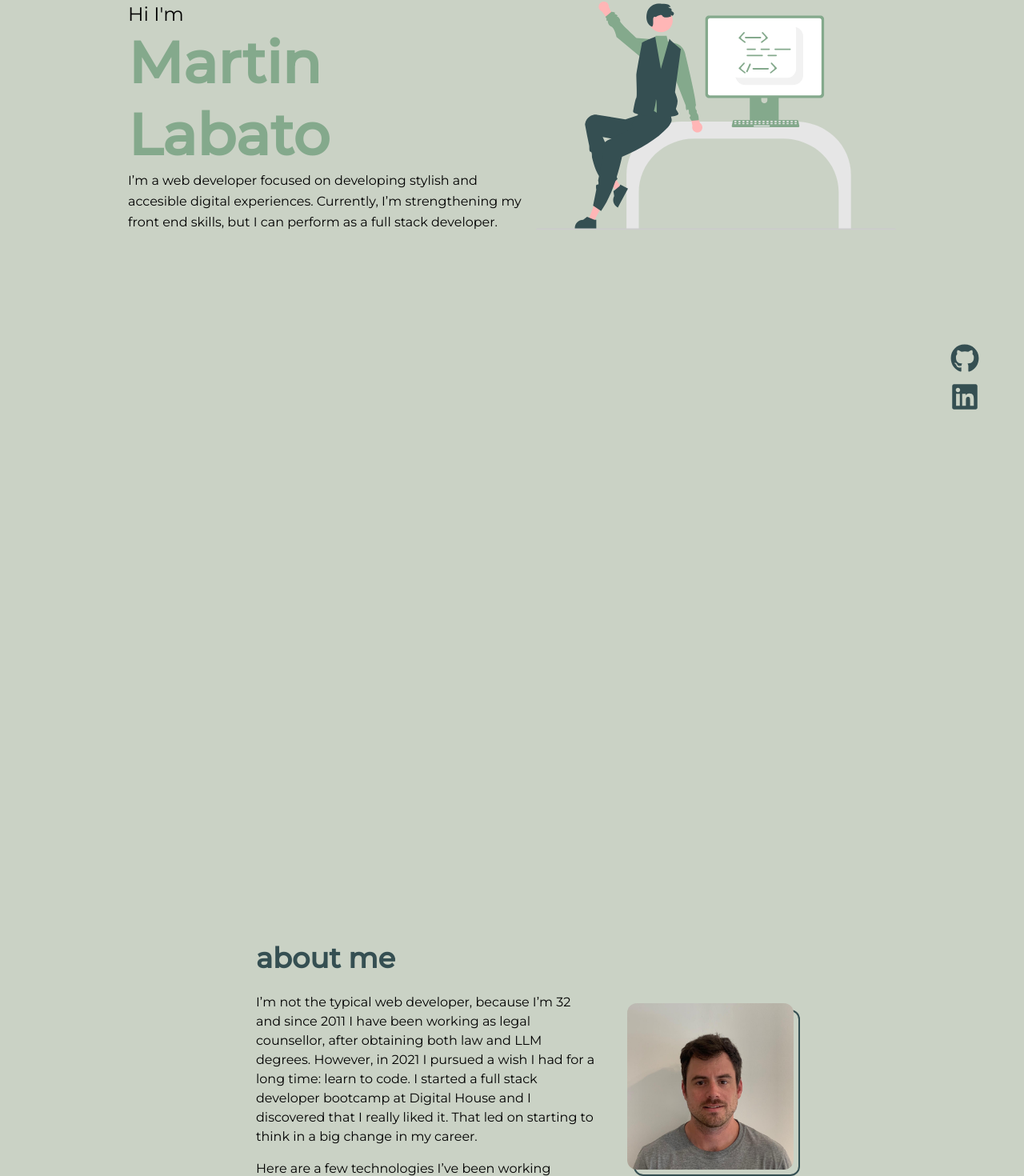
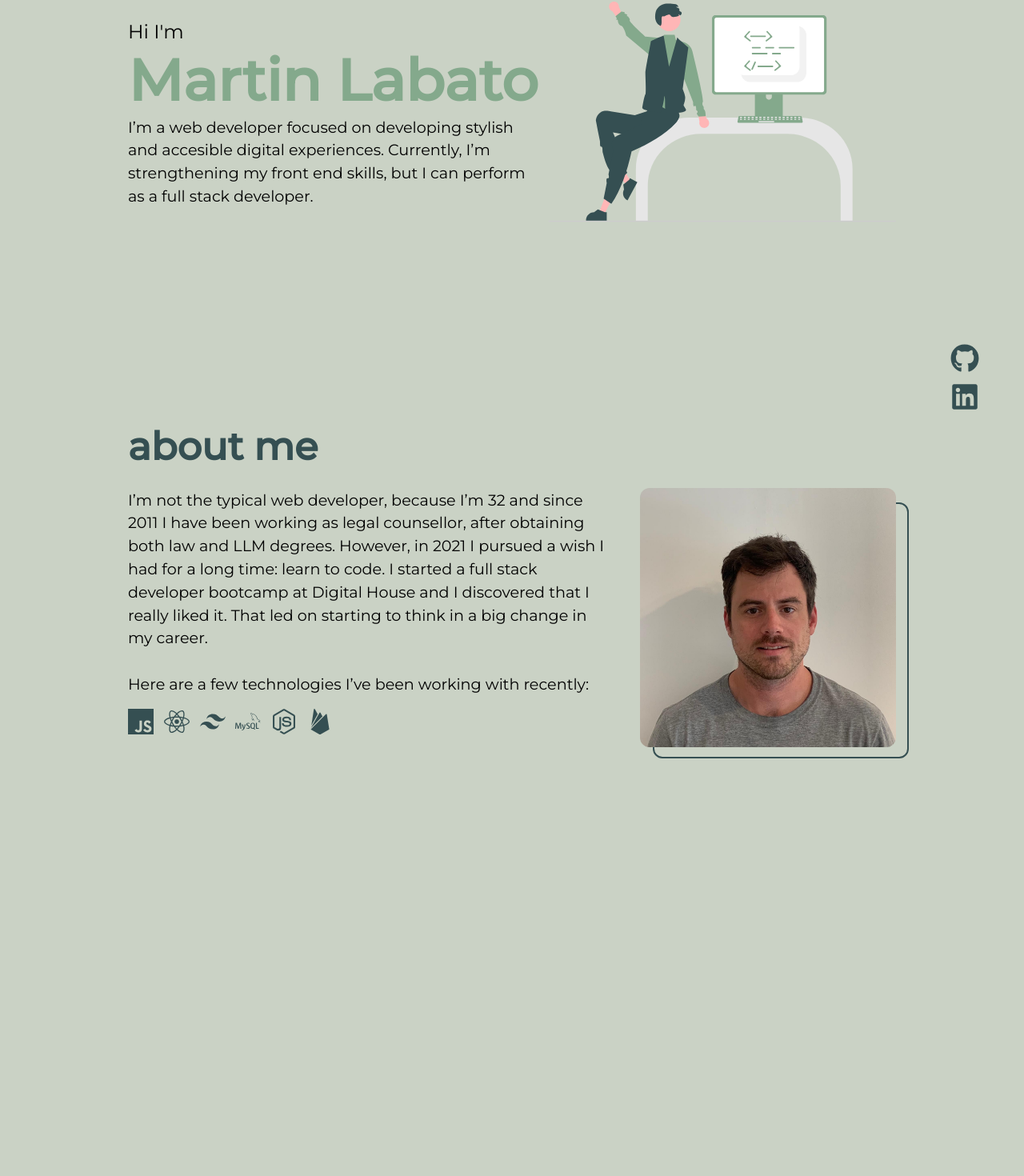
Before and after one commit to mlabato/portfolio-mlabato, a React (Create React App) app: page / in a window 1280 px wide. Shown: the part 238-1708 px from the top of the page at 80% size. Built offline with nearby package versions, Linux system fonts and the light colour scheme.

Commit message:
design modified

```diff
--- a/src/components/sections/AboutSection.js
+++ b/src/components/sections/AboutSection.js
@@ -24,35 +24,36 @@ const iteratedIcons = icons.map((icon, i) => {
 
 const AboutSection = () => {
   return (
-    <article id="about" className="mx-[2rem] notebook:mx-[15rem] desktop:mx-[20rem] full:mx-[25rem] relative top-[20rem] notebook:top-[30rem] desktop:top-[40rem] full:top-[60rem] animate-opacityChangeX">
+    <article id="about" className="mx-[10rem] pt-[15rem] animate-opacityChangeX ">
       <Title text={"about me"} />
-      <div className="flex notebook:flex-row my-[0.5rem] desktop:my-[1rem]">
-        <p className=" text-[0.8rem] notebook:w-2/3 desktop:text-[1rem] full:text-[1.6rem] ">
+      <div className="flex flex-row items-center my-[1rem] ">
+        <div className=" text-[1.2rem] w-2/3 mr-[2rem]">
           I’m not the typical web developer, because I’m 32 and since 2011 I
           have been working as legal counsellor, after obtaining both law and
           LLM degrees. However, in 2021 I pursued a wish I had for a long time:
           learn to code. I started a full stack developer bootcamp at Digital
           House and I discovered that I really liked it. That led on starting to
           think in a big change in my career.
-        </p>
-
-        <div
-          className="absolute border-2 border-[#354F52] mx-[4rem] rounded-xl my-auto
-          top-[21.5rem] right-[1.2rem] notebook:top-[1rem] notebook:bottom-0  notebook:my-auto notebook:-right-[9.5rem] desktop:-right-[6.5rem]    full:w-[17rem] full:h-[17rem]
-          w-[10rem] h-[10rem] notebook:w-[12rem] notebook:h-[12rem] desktop:w-[13rem] desktop:h-[13rem]
-              desktop:hover:-right-[6.5rem] desktop:hover:top-[0.7rem] ease-in-out duration-300 "
+          <br />
+          <br />
+          Here are a few technologies I’ve been working with recently:
+          <div className="flex flex-row text-[1.2rem]  desktop:text-[2rem] full:text-[3rem]   my-[1rem] text-[#354F52]">
+            {iteratedIcons}
+          </div>
+        </div>
+        <img
+          src="/images/profile-image.jpeg"
+          alt=""
+          className="w-[20rem] rounded-xl z-50"
         />
-
-        <div className="absolute  bg-profile-picture bg-cover  rounded-xl
-        w-[10rem] h-[10rem] notebook:w-[12rem] notebook:h-[12rem] desktop:w-[13rem] desktop:h-[13rem] full:w-[17rem] full:h-[17rem]
-        top-[21rem] right-[6rem] notebook:top-0 notebook:bottom-0 notebook:my-auto notebook:-right-[5rem] desktop:-right-[2rem]   " />
-      </div>
-
-      <p className="text-[0.8rem] notebook:w-3/5 desktop:text-[1rem] full:text-[1.6rem]  ">
-        Here are a few technologies I’ve been working with recently:
-      </p>
-      <div className="flex flex-row text-[1.2rem]  desktop:text-[2rem] full:text-[3rem]   my-[1rem] text-[#354F52]">
-        {iteratedIcons}
+        <div className="relative z-10">
+          <div
+            className="absolute border-2 border-[#354F52] mx-[4rem] rounded-xl my-auto
+         -right-[5rem]    -top-[9rem]
+          w-[20rem] h-[20rem]
+              desktop:hover:-right-[4.75rem] desktop:hover:-top-[9.25rem] ease-in-out duration-300 "
+          />
+        </div>
       </div>
     </article>
   );
--- a/src/components/sections/IntroSection.js
+++ b/src/components/sections/IntroSection.js
@@ -1,8 +1,8 @@
 const IntroSection = () => {
   return (
-    <section className="py-[15rem] mx-[10rem]  animate-opacityChangeY flex flex-row items-center">
+    <section className="pt-[15rem] mx-[10rem]  animate-opacityChangeY flex flex-row items-center">
       <article className="leading-tight">
-        <p className=" text-[1.5rem]   ">
+        <p className=" text-[1.5rem] mr-[2rem]  ">
           Hi I'm
         </p>
 
@@ -10,14 +10,14 @@ const IntroSection = () => {
           Martin Labato
         </p>
 
-        <p className="  text-[1rem] leading-relaxed ">
+        <p className="  text-[1.2rem] leading-normal ">
           I’m a web developer focused on developing stylish and accesible
           digital experiences. Currently, I’m strengthening my front end skills,
           but I can perform as a full stack developer.
         </p>
       </article>
 
-      <article><img src="/images/intro_img.svg" alt="" className="w-[80rem]"/></article>
+      <article><img src="/images/intro_img.svg" alt="" className="w-[90rem]"/></article>
     </section>
   );
 };
--- a/src/components/ux/Title.js
+++ b/src/components/ux/Title.js
@@ -1,6 +1,6 @@
 const Title = (props) => {
     return(
-        <div className="font-semibold text-[#354F52] text-[1.5rem] notebook:text-[1.8rem] desktop:text-[2.2rem] full:text-[3rem]  ">
+        <div className="font-semibold text-[#354F52] text-[1.5rem] notebook:text-[1.8rem] desktop:text-[3rem] full:text-[3rem]  ">
             {props.text}
         </div>
     )
```
